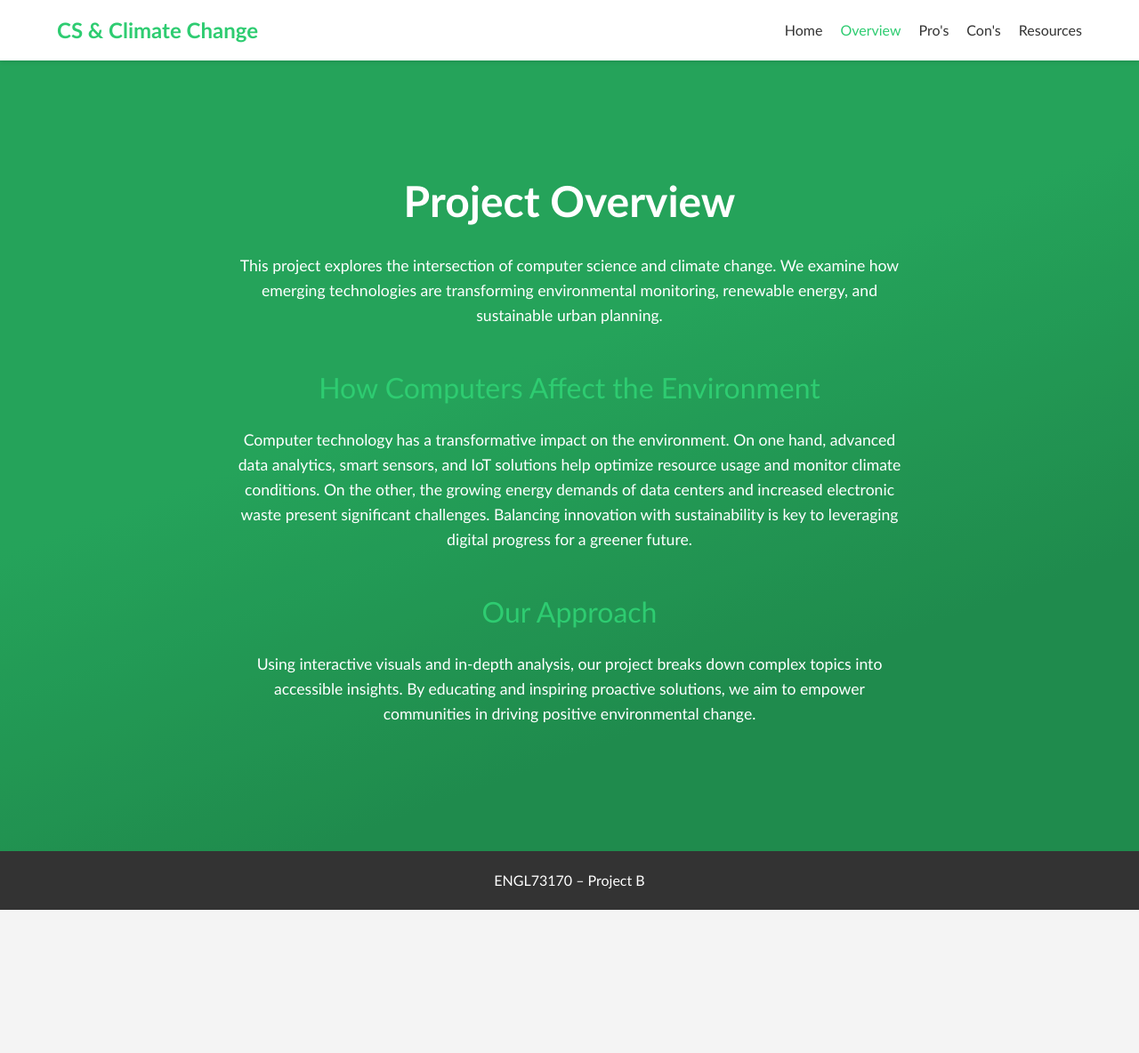
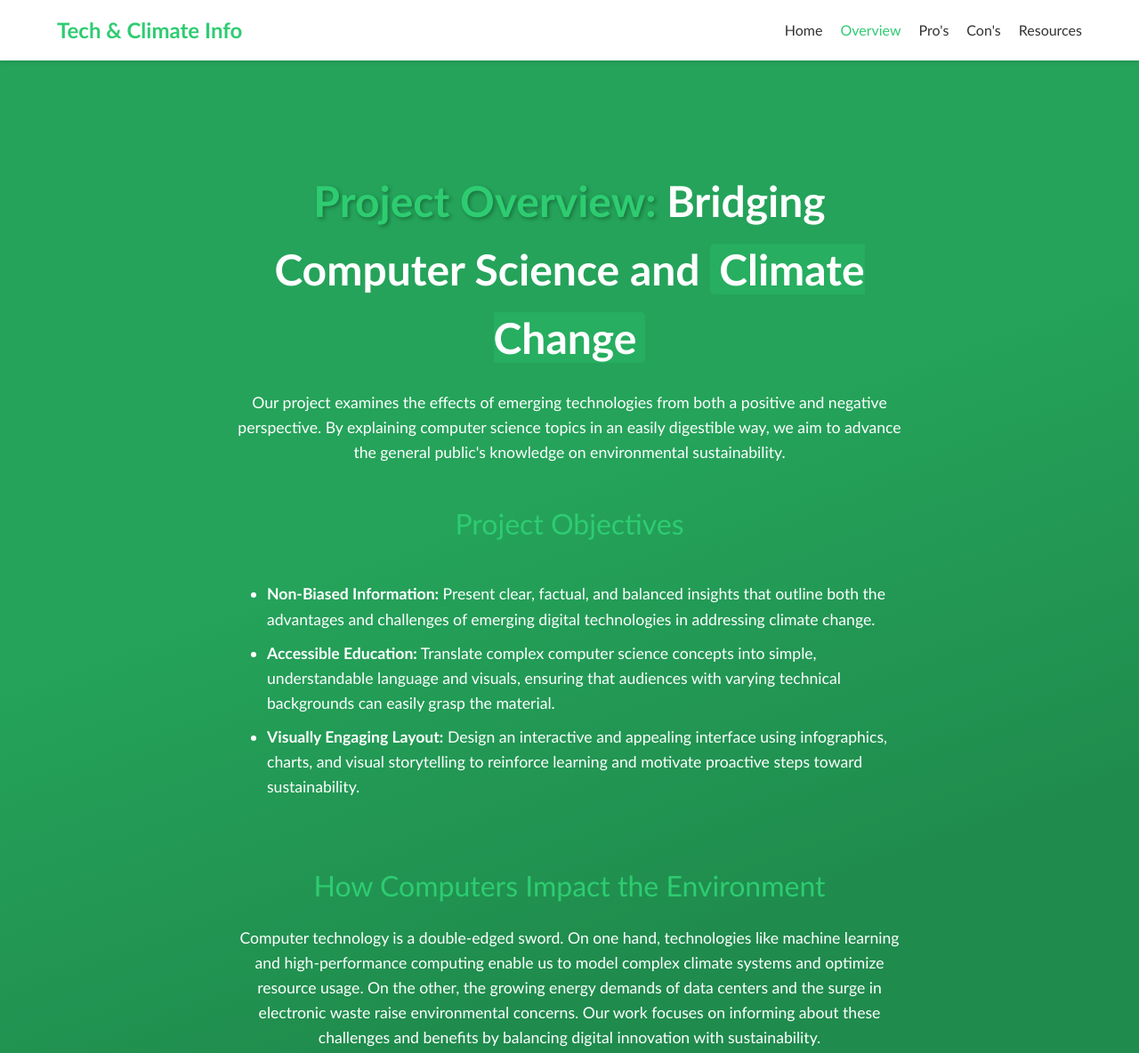
Before and after one commit to Nathancecixx/ClimateWebsite, a plain HTML site: page overview.html in a window 1280 px wide. Shown: the top 1184 px of the page at 89% size. Before the commit the page ends 1023 px from the top, so only its background shows below. Drawn offline with Linux system fonts and the light colour scheme; a script that the page names is missing.

Commit message:
Update Overview Page

```diff
--- a/overview.html
+++ b/overview.html
@@ -14,7 +14,7 @@
   <header>
     <div class="container header-container">
       <div class="logo">
-        <a href="index.html">CS & Climate Change</a>
+        <a href="index.html">Tech & Climate Info</a>
       </div>
       <nav>
         <ul>
@@ -34,21 +34,34 @@
     <!-- Optional overlay to boost text legibility -->
     <div class="overlay"></div>
     <div class="container">
-        <h1>Project Overview</h1>
+      <h1><span class="tech">Project Overview:</span> Bridging Computer Science and <span class="climate">Climate Change</span></h1>
+
       <p>
-          This project explores the intersection of computer science and climate change. We examine how emerging technologies are transforming environmental monitoring, renewable energy, and sustainable urban planning.
+        Our project examines the effects of emerging technologies from both a positive and negative perspective. By explaining computer science topics in an easily digestible way, we aim to advance the general public's knowledge on environmental sustainability.
       </p>
-        <h2>How Computers Affect the Environment</h2>
+
+      <h2>Project Objectives</h2>
+      <ul>
+        <li>
+          <strong>Non-Biased Information:</strong> Present clear, factual, and balanced insights that outline both the advantages and challenges of emerging digital technologies in addressing climate change.
+        </li>
+        <li>
+          <strong>Accessible Education:</strong> Translate complex computer science concepts into simple, understandable language and visuals, ensuring that audiences with varying technical backgrounds can easily grasp the material.
+        </li>
+        <li>
+          <strong>Visually Engaging Layout:</strong> Design an interactive and appealing interface using infographics, charts, and visual storytelling to reinforce learning and motivate proactive steps toward sustainability.
+        </li>
+      </ul>
+
+      <h2>How Computers Impact the Environment</h2>
       <p>
-          Computer technology has a transformative impact on the environment. On one hand, advanced data analytics, smart sensors, and IoT solutions help optimize resource usage and monitor climate conditions. On the other, the growing energy demands of data centers and increased electronic waste present significant challenges. Balancing innovation with sustainability is key to leveraging digital progress for a greener future.
-        </p>
-        <h2>Our Approach</h2>
-        <p>
-          Using interactive visuals and in-depth analysis, our project breaks down complex topics into accessible insights. By educating and inspiring proactive solutions, we aim to empower communities in driving positive environmental change.
+        Computer technology is a double-edged sword. On one hand, technologies like machine learning and high-performance computing enable us to model complex climate systems and optimize resource usage. On the other, the growing energy demands of data centers and the surge in electronic waste raise environmental concerns. Our work focuses on informing about these challenges and benefits by balancing digital innovation with sustainability.
       </p>
     </div>
   </section>
 </main>
+
+
 
   <footer>
     <div class="container">
--- a/styles/index.css
+++ b/styles/index.css
@@ -80,7 +80,7 @@ body {
 /* About & Features Sections */
 .about, .features {
   background: #fff;
-  padding: 80px 0;
+  padding: 25px 0;
 }
 
 .about h2, .features h2 {
--- a/styles/overview.css
+++ b/styles/overview.css
@@ -1,4 +1,4 @@
-/* Define CSS Variables for Consistency and easy updates */
+/* Define CSS Variables for Consistency and Easy Updates */
 :root {
   --primary-color: #2ecc71;
   --primary-hover: #27ae60;
@@ -9,29 +9,52 @@
   --font-family: 'Roboto', sans-serif;
 }
 
+/* Global Styles */
+body {
+  font-family: var(--font-family);
+}
+
+h1 {
+  font-size: 2.8em;
+  text-align: center;
+}
+
+.tech {
+  color: var(--primary-color);
+  text-shadow: 2px 2px 4px rgba(0,0,0,0.3);
+}
+
+.climate {
+  color: var(--secondary-color);
+  background: var(--primary-hover);
+  padding: 0 10px;
+  border-radius: 5px;
+}
+
+
 /* Overview Section Styling with Gradient Background */
 .overview-section {
   position: relative;
   padding: 120px 0;
-    /* New Gradient Background instead of a background image */
+  /* Gradient Background instead of a background image */
   background: linear-gradient(160deg, #2ecc71 40%, #27ae60 75%);
   color: var(--secondary-color);
   text-align: center;
 }
 
-  /* Remove overlay if not needed; but if you want subtle texture, keep it with reduced opacity */
+/* Overlay for Enhanced Text Legibility */
 .overview-section .overlay {
   position: absolute;
   top: 0;
   left: 0;
   right: 0;
   bottom: 0;
-    /* Using a semi-transparent dark overlay can add depth,
-       adjust opacity or remove entirely if preferred */
+  /* Semi-transparent overlay for added depth */
   background: rgba(0, 0, 0, 0.2);
   z-index: 1;
 }
 
+/* Container for Content Alignment */
 .overview-section .container {
   position: relative;
   z-index: 2;
@@ -40,6 +63,7 @@
   padding: 0 20px;
 }
 
+/* Headings Styling */
 .overview-section h1 {
   font-size: 3em;
   margin-bottom: 20px;
@@ -53,13 +77,29 @@
   color: var(--primary-color);
 }
 
+/* Paragraph Styling */
 .overview-section p {
   font-size: 1.1em;
   line-height: 1.6;
   margin-bottom: 20px;
 }
 
-  /* Responsive adjustments for smaller screens */
+/* List Styling for the Revised Layout */
+.overview-section ul {
+  list-style: disc;     /* Show bullet points */
+  text-align: left;      /* Align text to the left for better readability */
+  display: inline-block; /* Centers the list within the container */
+  margin: 20px 0;
+  padding-left: 40px;    /* Adjust indentation */
+}
+
+.overview-section li {
+  margin-bottom: 10px;
+  font-size: 1.1em;
+  line-height: 1.6;
+}
+
+/* Responsive Adjustments for Smaller Screens */
 @media (max-width: 768px) {
   .overview-section h1 {
     font-size: 2.5em;
```
Also changed, not shown: index.html (+2 -5 lines), pros.html (+1 -1 lines), resources.html (+1 -1 lines). Lines whose indentation alone changed are shown as unchanged.
